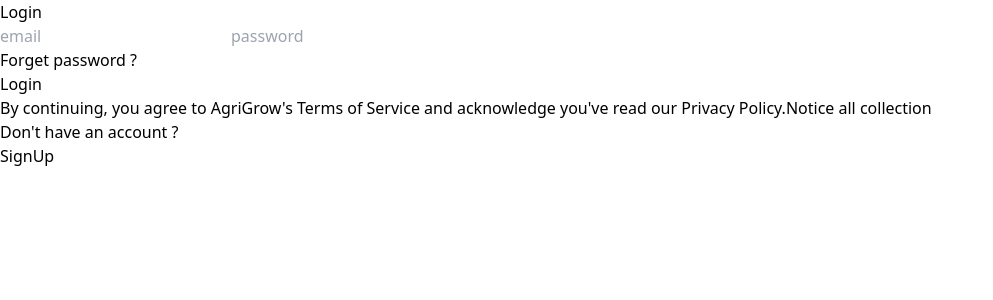
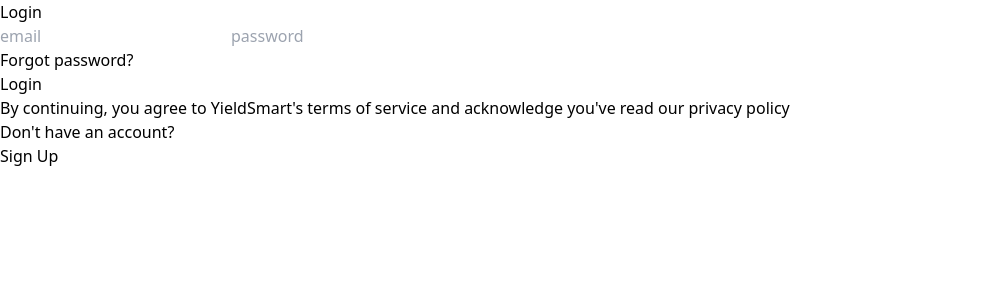
Before and after one commit to nilanjan-debnath/Yield-Smart, a React (Vite) app in the folder WEBSITE/client/: page /sign-in in a window 1280 px wide. Shown: the top 300 px of the page, without its empty margins (0-993 px from the left). Built offline with nearby package versions, Linux system fonts and the light colour scheme; no server answers.

Commit message:
update some UI

```diff
--- a/WEBSITE/client/src/pages/Chat.jsx
+++ b/WEBSITE/client/src/pages/Chat.jsx
@@ -390,7 +390,7 @@
                         </div>
                         <div className="flex bg-white w-full px-2 gap-1 sm:px-6 sm:gap-3">
                             <input ref={fileRef} onChange={(e) => setImageFile(e.target.files[0])} type="file" hidden accept='image/*' />
-                            <input disabled={messageLoading} onChange={(e) => setInputMessage(e.target.value)} placeholder='Ask some thing?' className='px-4 py-2 rounded-md outline-none border border-black w-[88%]' value={inputMessage}></input>
+                            <input disabled={messageLoading} onChange={(e) => setInputMessage(e.target.value)} placeholder='Ask Something?' className='px-4 py-2 rounded-md outline-none border border-black w-[88%]' value={inputMessage}></input>
                             <button disabled={messageLoading || isOpen} onClick={() => fileRef.current.click()} className={`p-3 transition-all duration-300 bg-gray-100  rounded-full ${isOpen ? '' : 'hover:bg-gray-300'}`}><IoImageOutline className='text-2xl' /></button>
                             <button disabled={messageLoading || inputMessage == '' || isOpen} onClick={handleSend} className="px-4 w-auto py-1 rounded-md bg-[#12c992] text-white flex justify-center items-center disabled:bg-[#2EECB3] sm:w-16 sm:py-2">
                                 {messageLoading ? <div className="animate-spin h-7 w-7 border-4 border-t-4 border-t-white border-gray-300 rounded-full" ></div> : <VscSend className='text-xl sm:text-2xl' />}
--- a/WEBSITE/client/src/pages/Dashboard.jsx
+++ b/WEBSITE/client/src/pages/Dashboard.jsx
@@ -80,7 +80,7 @@
                         </Link>
                     </div>
                     <div className="box2 py-6 px-8 sm:px-6 md:px-8">
-                        <h1 className="text-3xl py-2 font-semibold text-[#00623D] border-b-4 border-[#00623D]">Plant monitoring</h1>
+                        <h1 className="text-3xl py-2 font-semibold text-[#00623D] border-b-4 border-[#00623D]">Plant Monitoring</h1>
                         <div className="flex flex-col gap-4 py-4">
                             <div className="flex flex-col justify-center gap-6 sm:flex-row">
                                 <div className="w-full bg-[#9EF4E6] rounded-md flex gap-2 items-center justify-around py-2 sm:w-[33%] lg:w-[25%] sm:flex-col sm:justify-normal">
--- a/WEBSITE/client/src/pages/Diagonasis.jsx
+++ b/WEBSITE/client/src/pages/Diagonasis.jsx
@@ -138,7 +138,7 @@
                     </div>
                 )}
                 <input ref={fileRef} onChange={(e) => setFile(e.target.files[0])} type="file" hidden accept='image/*' capture="environment" />
-                <button disabled={btnDisabled || imageUrl === ''} onClick={sendRequest} className="flex items-center gap-2 bg-[#12CC94] text-white px-4 py-2 rounded-md font-semibold my-4 transition-all duration-300 hover:bg-[#0caa7b] disabled:bg-[#22F0B2]"><FaSearchengin className='text-2xl' />Quick Diagonesis</button>
+                <button disabled={btnDisabled || imageUrl === ''} onClick={sendRequest} className="flex items-center gap-2 bg-[#12CC94] text-white px-4 py-2 rounded-md font-semibold my-4 transition-all duration-300 hover:bg-[#0caa7b] disabled:bg-[#22F0B2]"><FaSearchengin className='text-2xl' />Quick Diagnosis</button>
             </div>
 
             {outputError && (
@@ -148,7 +148,7 @@
             {(output.length === 0 && imageUrl === '') && (
                 <div className="flex justify-center items-center">
                     <div style={{ alignItems: "inherit" }} className="w-full h-full flex flex-col justify-center textImage my-4 lg:w-1/2">
-                        <h1 className="text-4xl text-[#12CC94] lg:text-5xl lg:px-0 xl:text-6xl 2xl:text-[4rem] font-semibold px-4 sm:px-8 py-2 text-center">Upload an Image for Quick Diagonesis</h1>
+                        <h1 className="text-4xl text-[#12CC94] lg:text-5xl lg:px-0 xl:text-6xl 2xl:text-[4rem] font-semibold px-4 sm:px-8 py-2 text-center">Upload an Image for Quick Diagnosis</h1>
                     </div>
                 </div>
             )}
--- a/WEBSITE/client/src/pages/Home.jsx
+++ b/WEBSITE/client/src/pages/Home.jsx
@@ -59,12 +59,12 @@
               <img src={circularImg} alt="" className="w-full h-full object-contain" />
             </div>
             <div className="absolute top-16 left-2 lg:top-[60%] lg:left-8">
-              <h1 className="text-3xl font-semibold text-white sm:text-4xl">Grow more, Waste less:</h1>
+              <h1 className="text-3xl font-semibold text-white sm:text-4xl">Grow More, Waste Less:</h1>
               <h1 className="text-2xl text-white sm:text-4xl">The future of sustainable agriculture is here</h1>
             </div>
             <div className="flex gap-1 px-1 py-4 sm:gap-2 lg:px-8">
               <HashLink smooth to="#chalange"
-                className="text-base text-gray-500 font-semibold border-r-4 border-gray-500 px-1 sm:px-2 sm:text-xl">Chalenges</HashLink>
+                className="text-base text-gray-500 font-semibold border-r-4 border-gray-500 px-1 sm:px-2 sm:text-xl">Challenges</HashLink>
               <HashLink smooth to="#solution"
                 className="text-base text-gray-500 font-semibold border-r-4 border-gray-500 px-1 sm:px-2 sm:text-xl">Solutions</HashLink>
               <HashLink smooth to="#benefits" className="text-base text-gray-500 font-semibold border-r-4 border-gray-500 px-1 sm:px-2 sm:text-xl">Benefits</HashLink>
--- a/WEBSITE/client/src/pages/SignIn.jsx
+++ b/WEBSITE/client/src/pages/SignIn.jsx
@@ -50,14 +50,14 @@
         <form onSubmit={handleSubmit} className="flex flex-col justify-center my-4 p-4 gap-4">
           <input type="email" placeholder='email' id='email' className='px-4 py-3 rounded-lg  border-2 border-gray-300' autoComplete='off' onChange={handleChange} />
           <input type="password" placeholder='password' id='password' className='px-4 py-3 rounded-lg border-2 border-gray-300' autoComplete='off' onChange={handleChange} />
-          <p className="cursor-pointer font-semibold">Forget password ?</p>
+          <p className="cursor-pointer font-semibold">Forgot password?</p>
           <button disabled={loading} className="bg-blue-600 text-xl text-white font-semibold w-full py-2 rounded-lg transition-all duration-300 hover:bg-blue-500 disabled:bg-blue-400">{loading ? 'Loading...': 'Login'}</button>
           {/* <OAuth /> */}
         </form>
-        <p className='px-6 text-xs font-semibold my-4'>By continuing, you agree to AgriGrow's Terms of Service and acknowledge you've read our Privacy Policy.Notice all collection</p>
+        <p className='px-6 text-xs font-semibold my-4'>By continuing, you agree to YieldSmart's terms of service and acknowledge you've read our privacy policy</p>
         <div className="flex gap-2 px-4 my-8">
-          <p>Don't have an account ?</p>
-          <Link to='/sign-up' className='text-blue-500 font-semibold'>SignUp</Link>
+          <p>Don't have an account?</p>
+          <Link to='/sign-up' className='text-blue-500 font-semibold'>Sign Up</Link>
         </div>
         {error && (
           <p className='text-red-600 text-sm font-semibold px-4 text-center'>{error}</p>
```
